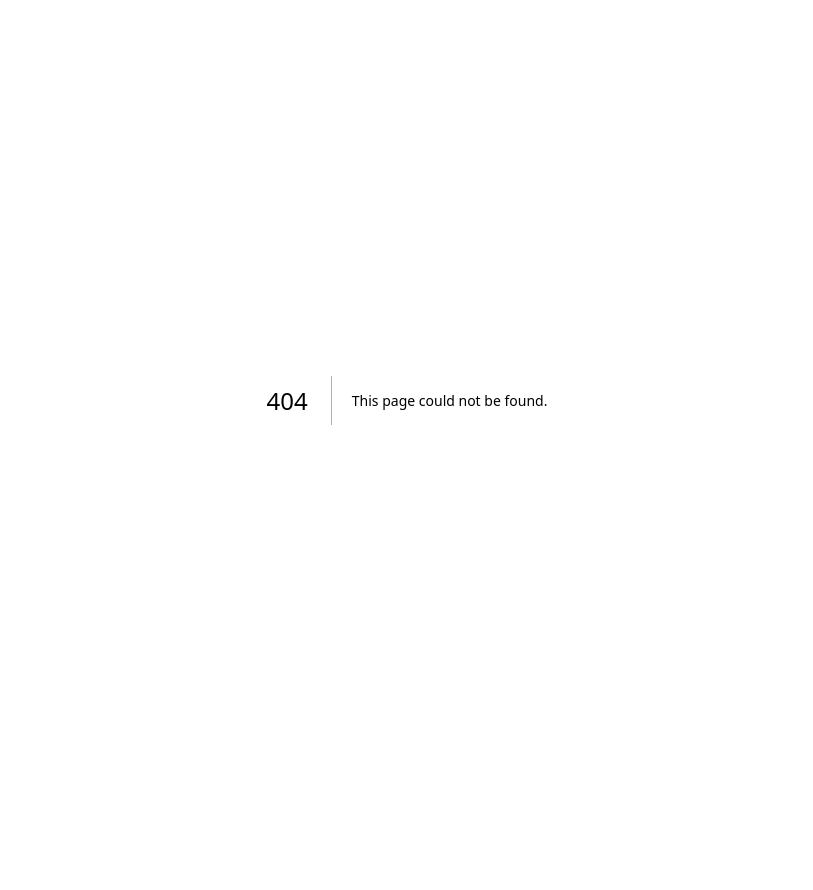
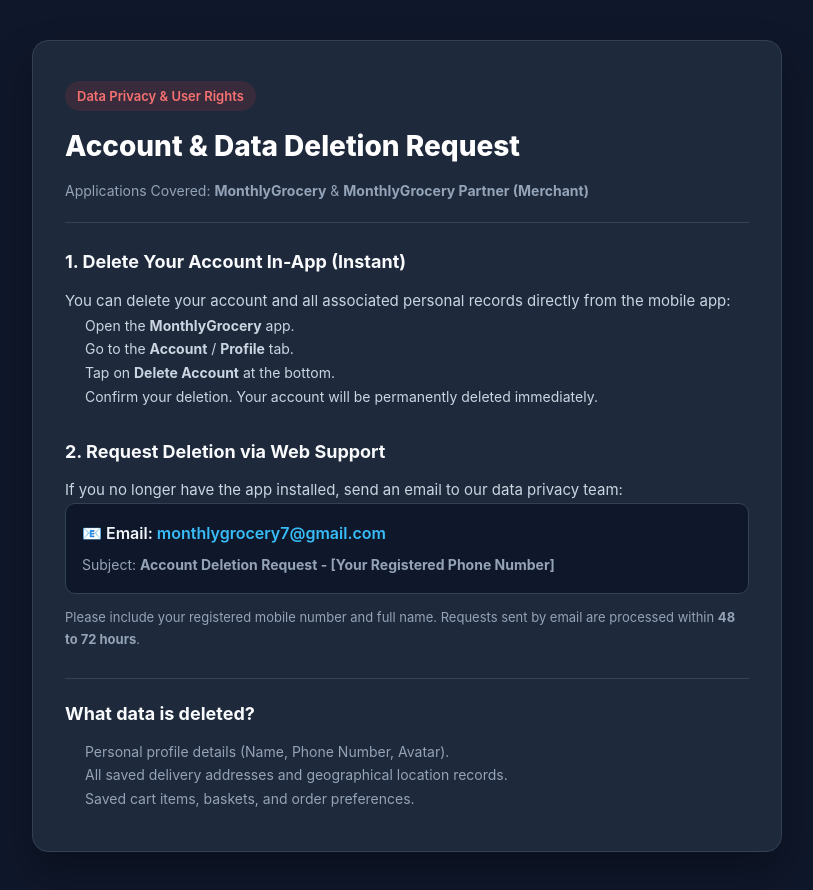
Before and after one commit to innonshtech/MonthlyGrocery, a Next.js app in the folder web-admin/: page /delete-account in a window 1280 px wide. Before the commit this address had no page. Shown: the whole page, without its empty margins (233-1046 px from the left). Before the commit the page ends 800 px from the top, so only its background shows below. Built offline with nearby package versions, Linux system fonts and the light colour scheme.

Commit message:
feat(web-admin): add delete-account page for data deletion compliance

```diff
--- /dev/null
+++ b/web-admin/src/app/delete-account/page.tsx
@@ -0,0 +1,83 @@
+import React from 'react';
+
+export const metadata = {
+  title: 'Request Account & Data Deletion - MonthlyGrocery',
+  description: 'Official account and user data deletion request portal for MonthlyGrocery and Merchant partner apps.',
+};
+
+export default function DeleteAccountPage() {
+  return (
+    <div style={{
+      minHeight: '100vh',
+      backgroundColor: '#0F172A',
+      padding: '40px 16px',
+      fontFamily: '-apple-system, BlinkMacSystemFont, "Segoe UI", Roboto, Oxygen, Ubuntu, Cantarell, sans-serif',
+      color: '#E2E8F0',
+      lineHeight: '1.7',
+    }}>
+      <div style={{
+        maxWidth: '750px',
+        margin: '0 auto',
+        backgroundColor: '#1E293B',
+        padding: '40px 32px',
+        borderRadius: '16px',
+        boxShadow: '0 20px 40px rgba(0, 0, 0, 0.3)',
+        border: '1px solid #334155',
+      }}>
+        <div style={{ borderBottom: '1px solid #334155', paddingBottom: '20px', marginBottom: '24px' }}>
+          <div style={{ display: 'inline-block', padding: '4px 12px', backgroundColor: '#EF444420', color: '#F87171', borderRadius: '9999px', fontSize: '13px', fontWeight: 600, marginBottom: '12px' }}>
+            Data Privacy &amp; User Rights
+          </div>
+          <h1 style={{ color: '#FFFFFF', fontSize: '28px', fontWeight: 800, margin: '0 0 8px 0' }}>
+            Account &amp; Data Deletion Request
+          </h1>
+          <p style={{ color: '#94A3B8', fontSize: '14px', margin: 0 }}>
+            Applications Covered: <strong>MonthlyGrocery</strong> &amp; <strong>MonthlyGrocery Partner (Merchant)</strong>
+          </p>
+        </div>
+
+        <section style={{ marginBottom: '28px' }}>
+          <h2 style={{ color: '#F8FAFC', fontSize: '18px', fontWeight: 700, marginBottom: '10px' }}>
+            1. Delete Your Account In-App (Instant)
+          </h2>
+          <p style={{ color: '#CBD5E1', fontSize: '15px' }}>
+            You can delete your account and all associated personal records directly from the mobile app:
+          </p>
+          <ol style={{ paddingLeft: '20px', color: '#CBD5E1', fontSize: '14px' }}>
+            <li>Open the <strong>MonthlyGrocery</strong> app.</li>
+            <li>Go to the <strong>Account</strong> / <strong>Profile</strong> tab.</li>
+            <li>Tap on <strong>Delete Account</strong> at the bottom.</li>
+            <li>Confirm your deletion. Your account will be permanently deleted immediately.</li>
+          </ol>
+        </section>
+
+        <section style={{ marginBottom: '28px' }}>
+          <h2 style={{ color: '#F8FAFC', fontSize: '18px', fontWeight: 700, marginBottom: '10px' }}>
+            2. Request Deletion via Web Support
+          </h2>
+          <p style={{ color: '#CBD5E1', fontSize: '15px' }}>
+            If you no longer have the app installed, send an email to our data privacy team:
+          </p>
+          <div style={{ backgroundColor: '#0F172A', padding: '16px', borderRadius: '10px', border: '1px solid #334155', marginBottom: '12px' }}>
+            <p style={{ margin: '0 0 6px 0', color: '#F1F5F9', fontWeight: 600 }}>📧 Email: <a href="mailto:monthlygrocery7@gmail.com" style={{ color: '#38BDF8' }}>monthlygrocery7@gmail.com</a></p>
+            <p style={{ margin: 0, color: '#94A3B8', fontSize: '14px' }}>Subject: <strong>Account Deletion Request - [Your Registered Phone Number]</strong></p>
+          </div>
+          <p style={{ color: '#94A3B8', fontSize: '13px' }}>
+            Please include your registered mobile number and full name. Requests sent by email are processed within <strong>48 to 72 hours</strong>.
+          </p>
+        </section>
+
+        <section style={{ borderTop: '1px solid #334155', paddingTop: '20px' }}>
+          <h2 style={{ color: '#F8FAFC', fontSize: '18px', fontWeight: 700, marginBottom: '10px' }}>
+            What data is deleted?
+          </h2>
+          <ul style={{ paddingLeft: '20px', color: '#94A3B8', fontSize: '14px' }}>
+            <li>Personal profile details (Name, Phone Number, Avatar).</li>
+            <li>All saved delivery addresses and geographical location records.</li>
+            <li>Saved cart items, baskets, and order preferences.</li>
+          </ul>
+        </section>
+      </div>
+    </div>
+  );
+}
```
